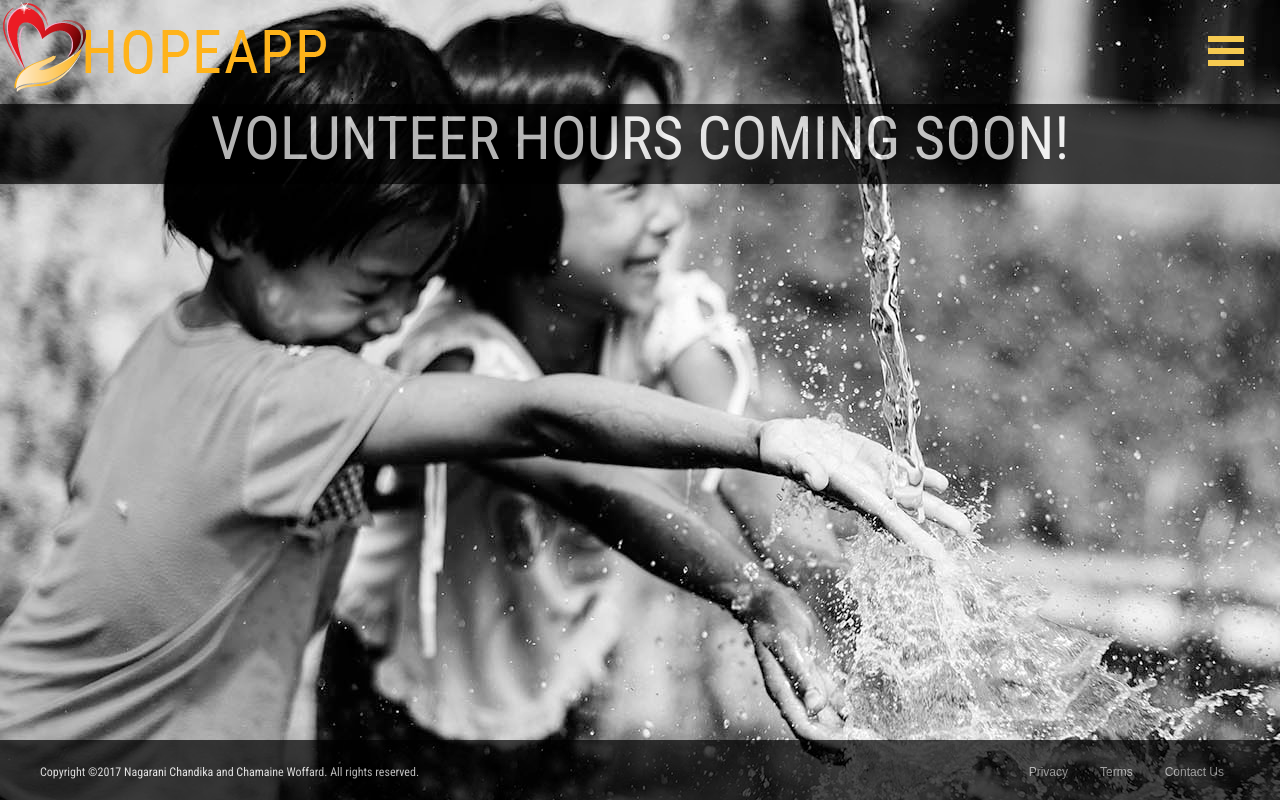
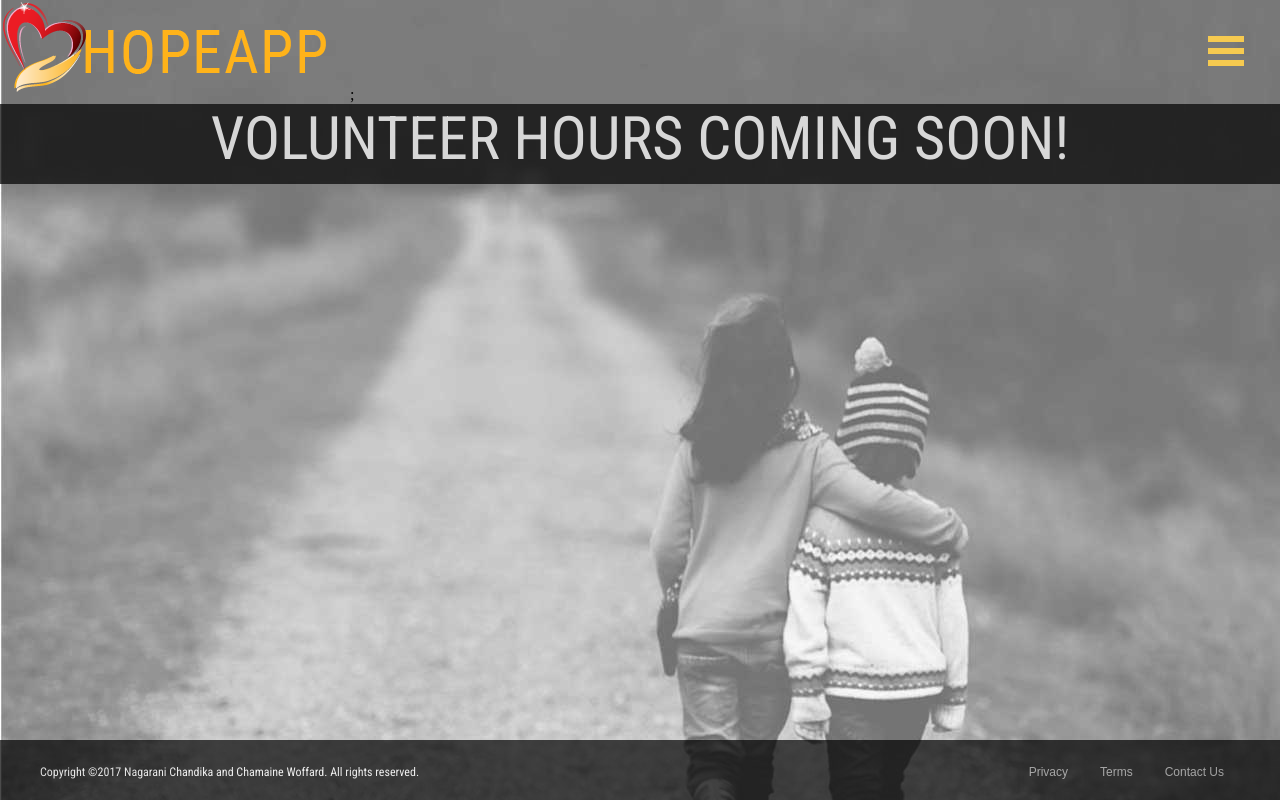
Before and after one commit to nchandika1/CharityApp, a React (Create React App) app in the folder client/: page /volunteer/1 in a window 1280 px wide. Built offline with nearby package versions, Linux system fonts and the light colour scheme; a web font is replaced by a local one.

Commit message:
reverted changes for background image in volunteer page

```diff
--- a/client/src/pages/Volunteer/Volunteer.css
+++ b/client/src/pages/Volunteer/Volunteer.css
@@ -1,7 +1,3 @@
-.large2 {
-	background-image: url('../../assets/images/waterplay.jpg');
-}
-
 .account-welcome {
 	background-color: #000;
 	opacity: .7;
```
